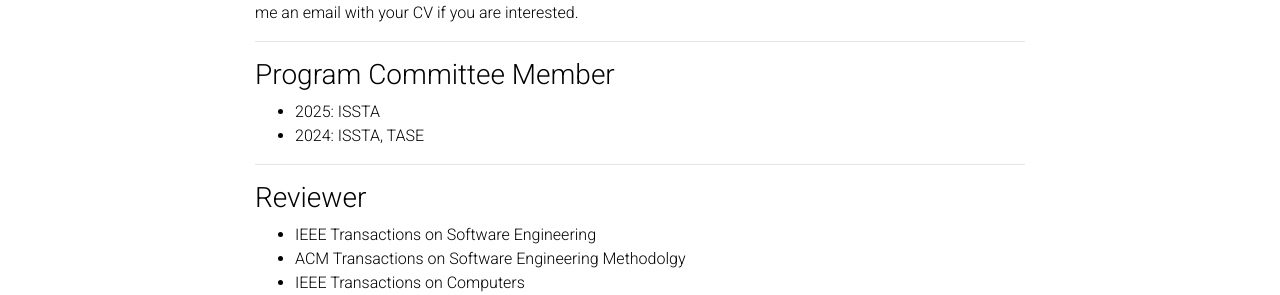
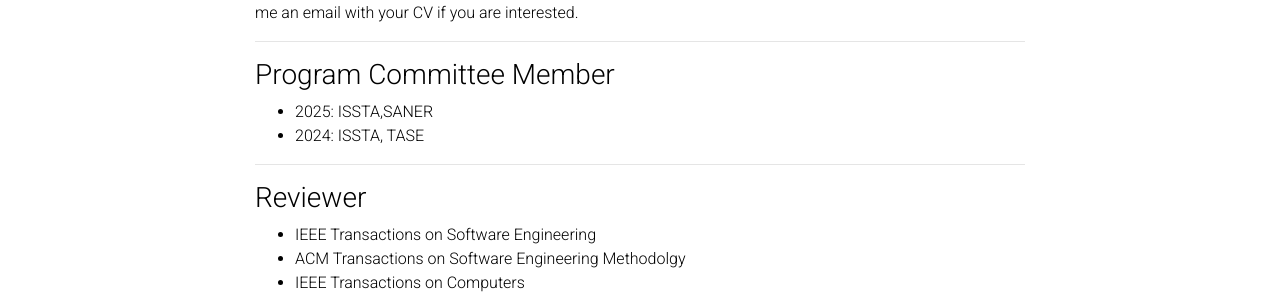
Before and after one commit to AS3RLab/AS3RLab.github.io, a Jekyll site: the page built from _pages/about.md, in a window 1280 px wide and 900 px high, scrolled down 556 px. Shown: the part 268-563 px from the top of the window. Built offline with Jekyll 4.4.1, drawn with Linux system fonts in a browser that asks for light colours; comment, search, counter and statistics services are not loaded; a style sheet for code colours, icons or effects is not loaded.

Commit message:
Update about.md

```diff
--- a/_pages/about.md
+++ b/_pages/about.md
@@ -41,7 +41,7 @@
 ---
 
 ### Program Committee Member
-- 2025: ISSTA
+- 2025: ISSTA,SANER
 - 2024: ISSTA, TASE
 
 ---
```
